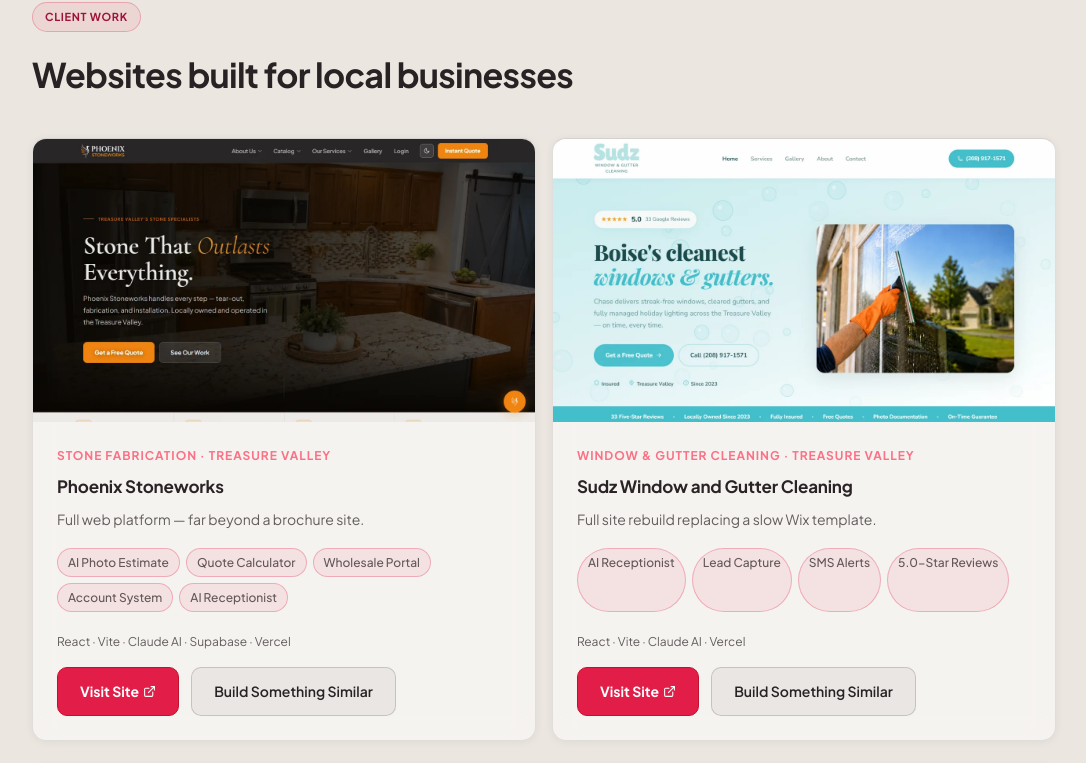
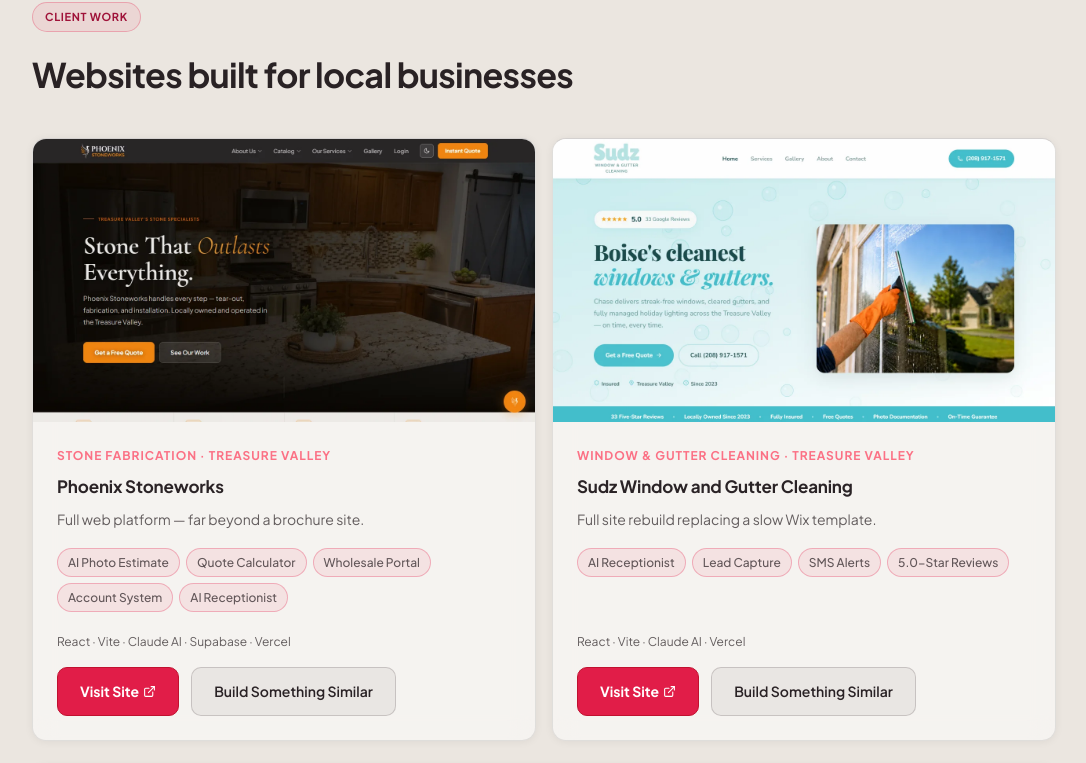
Before and after one commit to RubyxQube/rubyxqube, a React (Vite) app: page /portfolio in a window 1280 px wide. Shown: the part 1593-2356 px from the top of the page, without its empty margins (96-1182 px from the left). Built offline with nearby package versions, Linux system fonts and the light colour scheme.

Commit message:
fix: portfolio tag pills no longer stretch when alone on last row

```diff
--- a/src/pages/Portfolio.jsx
+++ b/src/pages/Portfolio.jsx
@@ -96,7 +96,7 @@
                   <p style={{ fontSize: 12, fontWeight: 700, color: "#fb7185", letterSpacing: "0.08em", textTransform: "uppercase", marginBottom: 8 }}>{project.category}</p>
                   <h2 className="h2" style={{ marginBottom: 8 }}>{project.name}</h2>
                   <p className="p" style={{ marginBottom: 16 }}>{project.hook}</p>
-                  <div style={{ display: "flex", flexWrap: "wrap", gap: 6 }}>
+                  <div style={{ display: "flex", flexWrap: "wrap", alignItems: "flex-start", gap: 6 }}>
                     {project.tags.map(t => <Tag key={t} label={t} />)}
                   </div>
                 </div>
@@ -144,7 +144,7 @@
                   <p style={{ fontSize: 12, fontWeight: 700, color: "#fb7185", letterSpacing: "0.08em", textTransform: "uppercase", marginBottom: 8 }}>{project.category}</p>
                   <h3 className="h3" style={{ marginBottom: 8 }}>{project.name}</h3>
                   <p className="p" style={{ fontSize: 14, marginBottom: 16 }}>{project.hook}</p>
-                  <div style={{ display: "flex", flexWrap: "wrap", gap: 6, marginBottom: 20, flex: 1 }}>
+                  <div style={{ display: "flex", flexWrap: "wrap", alignItems: "flex-start", gap: 6, marginBottom: 20, flex: 1 }}>
                     {project.tags.map(t => <Tag key={t} label={t} />)}
                   </div>
                   <p style={{ fontSize: 12, color: "var(--muted)", marginBottom: 16 }}>{project.tech}</p>
```
